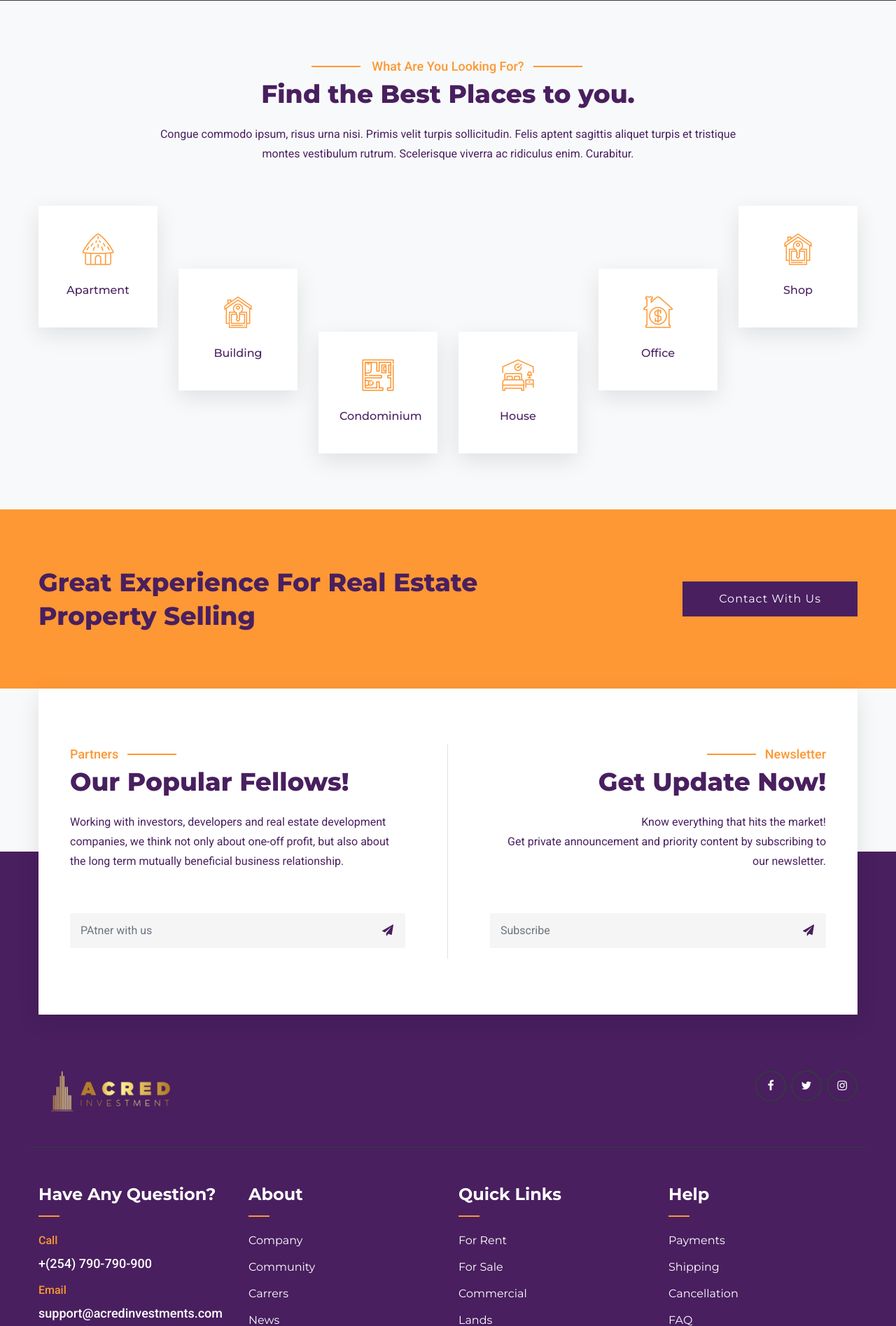
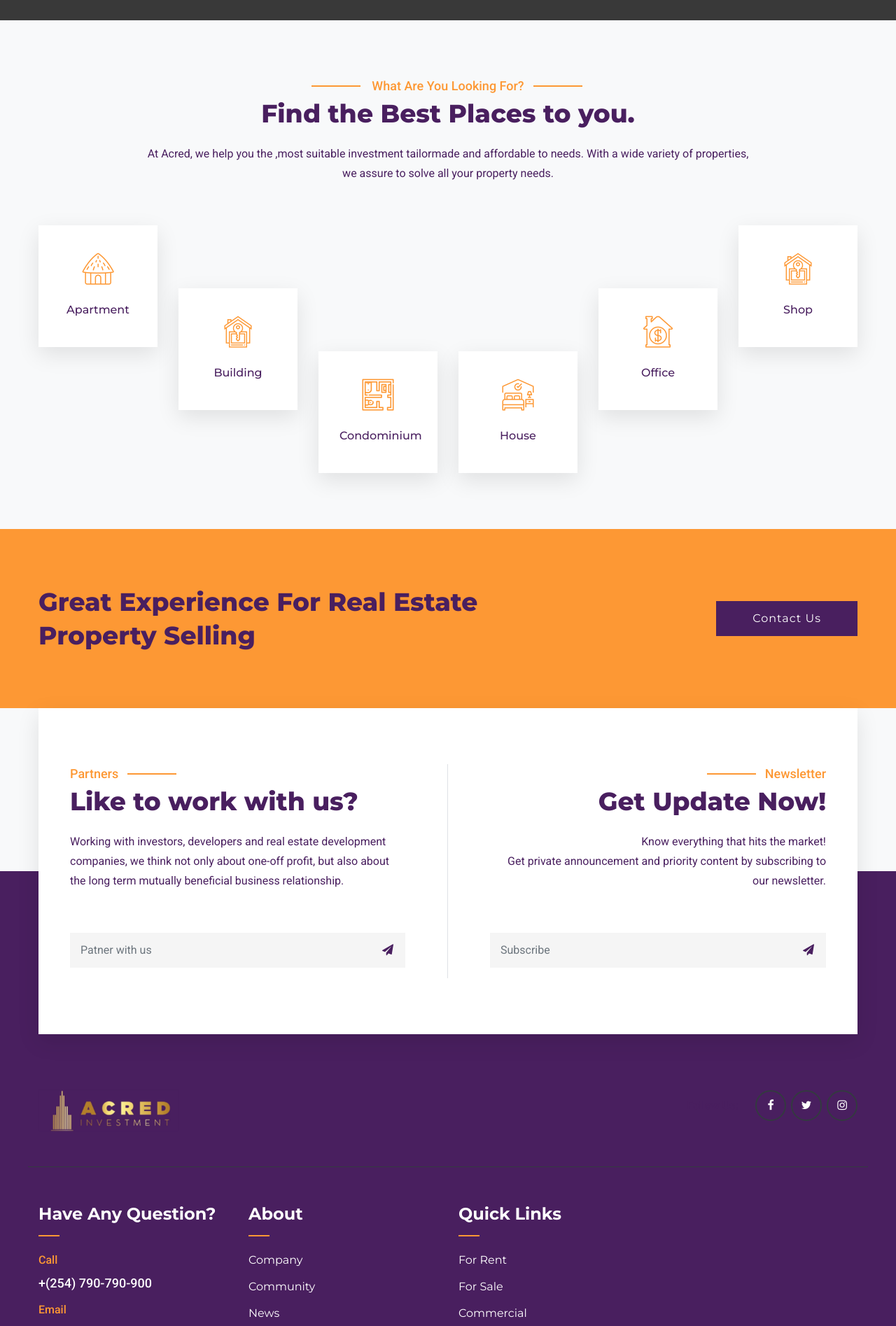
Before and after one commit to machinam4/acred, a Laravel app: page /services in a window 1280 px wide. Shown: the part 2356-4251 px from the top of the page at 70% size. Run offline with Laravel 8, Linux system fonts and the light colour scheme; some libraries are stand-ins or nearby versions.

Commit message:
second commit

```diff
--- a/resources/views/acred/services.blade.php
+++ b/resources/views/acred/services.blade.php
@@ -10,9 +10,8 @@
                 <div class="col-lg-12">
                     <h1 class="page-banner-title color-primary">Services</h1>
                     <div class="text-area w-50 mt-15 color-white">
-                        <p>Porttitor luctus est sit lacinia non praesent aptent hymenaeos taciti tortor. Sociosq platea
-                            porta facilisis vitae dictum bibendun tellus ante fusce vulputate dolor lorem vulputate hac
-                            quisque diam etiam.</p>
+                        <p>Services provided by Acred Investment company evoke positive emotions and lead to the changes in clients lives for the better.
+                             to serve all of our clients’ real estate needs in today’s increasingly fast-paced world, first of all to make them happy while looking for their preferred property investment. </p>
                     </div>
                 </div>
             </div>
@@ -43,9 +42,7 @@
                     <div class="main-title w-75 mx-auto d-table text-center mb-30">
                         <span class="small-title color-primary position-relative line-2-primary">What We Do?</span>
                         <h2 class="title mb-20 color-secondary">Our Services</h2>
-                        <span class="sub-title">Congue commodo ipsum, risus urna nisi. Primis velit turpis sollicitudin.
-                            Felis aptent sagittis aliquet turpis et tristique montes vestibulum rutrum. Scelerisque viverra
-                            ac ridiculus enim. Curabitur.</span>
+                        <span class="sub-title">Services provided by Acred Investment company evoke positive emotions and lead to the changes in clients lives for the better. .</span>
                     </div>
                 </div>
                 <div class="col-md-6 col-lg-4 wow slideInRight animated">
@@ -155,8 +152,8 @@
                 </div>
                 <div class="col-md-12 col-lg-6">
                     <div class="color-white">
-                        <p>Luctus posuere facilisi eros auctor lacinia litora. Convall aptent nisy parturient scelerisq.
-                            Nullam fringil condimen integer mauris lacus aliquam, quam massa lobortis commod proin magna.
+                        <p>Working with Acred Investment we offer you very simple steps to obtain your dream property.
+                            From simple manageable steps, Acred gets you to your comfort home.
                         </p>
                     </div>
                 </div>
@@ -213,9 +210,7 @@
                         <span class="small-title color-primary position-relative line-2-primary">What Are You Looking
                             For?</span>
                         <h2 class="title mb-20 color-secondary">Find the Best Places to you.</h2>
-                        <span class="sub-title">Congue commodo ipsum, risus urna nisi. Primis velit turpis sollicitudin.
-                            Felis aptent sagittis aliquet turpis et tristique montes vestibulum rutrum. Scelerisque viverra
-                            ac ridiculus enim. Curabitur.</span>
+                        <span class="sub-title">At Acred, we help you the ,most suitable investment tailormade and affordable to needs. With a wide variety of properties, we assure to solve all your property needs.</span>
                     </div>
                 </div>
                 <div class="col-lg-12">
@@ -292,7 +287,7 @@
                     <h2 class="color-secondary">Great Experience For Real Estate Property Selling</h2>
                 </div>
                 <div class="col-md-12 col-lg-4 align-self-center">
-                    <a class="btn btn-secondery float-right mt-lg-30" href="#">Contact With Us</a>
+                    <a class="btn btn-secondery float-right mt-lg-30" href="#">Contact Us</a>
                 </div>
             </div>
         </div>
--- a/resources/views/layouts/base.blade.php
+++ b/resources/views/layouts/base.blade.php
@@ -155,12 +155,12 @@
                             <div class="col-md-12 col-lg-6 px-60 border-right">
                                 <div class="side-title pb-30">
                                     <span class="small-title color-primary position-relative line-primary">Partners</span>
-                                    <h2 class="title mb-20 color-secondary">Our Popular Fellows!</h2>
+                                    <h2 class="title mb-20 color-secondary">Like to work with us?</h2>
                                     <p>Working with investors, developers and real estate development companies, we think not only about one-off profit, but also about the long term mutually beneficial business relationship.</p>
                                 </div>
                                 <form class="news-letter bg-gray mt-30">
                                     <div class="form-group position-relative">
-                                        <input class="form-control" type="text" name="email" placeholder="PAtner with us">
+                                        <input class="form-control" type="text" name="email" placeholder="Patner with us">
                                         <button class="bg-gray color-secondary"><i class="fa fa-paper-plane"></i></button>
                                     </div>
                                 </form>
@@ -217,7 +217,7 @@
                                 </li>
                                 <li>
                                     Email
-                                    <span class="color-white">support@acredinvestments.com</span>
+                                    <span class="color-white">info@acredinvestments.com</span>
                                 </li>
                                 <li>
                                     Free Consultation
@@ -234,8 +234,7 @@
                             <ul class="quick-links">
                                 <li><a href="{{ route('about') }}">Company</a></li>
                                 <li><a href="#">Community</a></li>
-                                <li><a href="#">Carrers</a></li>
-                                <li><a href="#">News</a></li>
+                                <li><a href="{{ route('about') }}">News</a></li>
                                 <li><a href="{{ route('contact') }}">Contact</a></li>
                             </ul>
                         </div>
@@ -246,25 +245,10 @@
                         <h3 class="color-white line-bottom pb-15 mb-20">Quick Links</h3>
                         <div class="widget-content hover-white-primary">
                             <ul class="quick-links">
-                                <li><a href="#">For Rent</a></li>
-                                <li><a href="#">For Sale</a></li>
-                                <li><a href="#">Commercial</a></li>
-                                <li><a href="#">Lands</a></li>
-                                <li><a href="#">Property Guides</a></li>
-                            </ul>
-                        </div>
-                    </div>
-                </div>
-                <div class="col-sm-6 col-md-6 col-lg-3 wow animated slideInDown">
-                    <div class="footer-widget color-gray-light mt-sm-30">
-                        <h3 class="color-white line-bottom pb-15 mb-20">Help</h3>
-                        <div class="widget-content hover-white-primary">
-                            <ul class="quick-links">
-                                <li><a href="#">Payments</a></li>
-                                <li><a href="#">Shipping</a></li>
-                                <li><a href="#">Cancellation</a></li>
-                                <li><a href="#">FAQ</a></li>
-                                <li><a href="#">Report</a></li>
+                                <li><a href="{{ route('listing', 'residential') }}">For Rent</a></li>
+                                <li><a href="{{ route('listing', 'residential') }}">For Sale</a></li>
+                                <li><a href="{{ route('listing', 'office') }}">Commercial</a></li>
+                                <li><a href="{{ route('listing', 'land') }}">Lands</a></li>
                             </ul>
                         </div>
                     </div>
```
Also changed, not shown: other parts of resources/views/layouts/base.blade.php (+3 -3 lines), resources/views/acred/about.blade.php (+3 -6 lines), resources/views/acred/contact.blade.php (+6 -7 lines), resources/views/acred/home.blade.php (+6 -8 lines), public/images/background/acredinvestment_map.webp (added).
